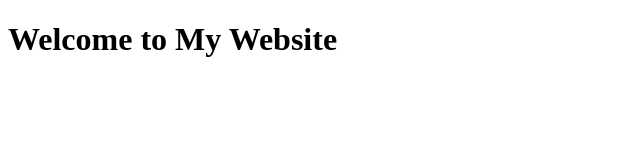
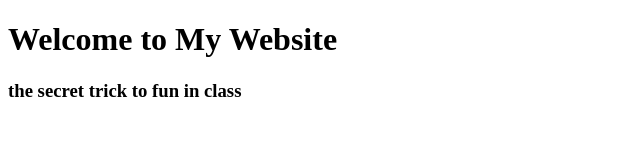
Before and after one commit to Augersclass1/Augersclass1.github.io, a plain HTML site: page index.html in a window 1280 px wide. Shown: the whole page, without its empty margins (0-640 px from the left). Drawn offline with Linux system fonts and the light colour scheme.

Commit message:
Update index.html

```diff
--- a/index.html
+++ b/index.html
@@ -4,11 +4,12 @@
     <meta charset="UTF-8">
     <meta name="viewport" content="width=device-width, initial-scale=1.0">
     <meta http-equiv="X-UA-Compatible" content="ie=edge">
-    <title>My Website</title>
+    <title>mathamarathon</title>
   </head>
   <body>
     <main>
         <h1>Welcome to My Website</h1>
+        <h3>the secret trick to fun in class</h3>
     </main>
     <script src="index.js"></script>
   </body>
```
